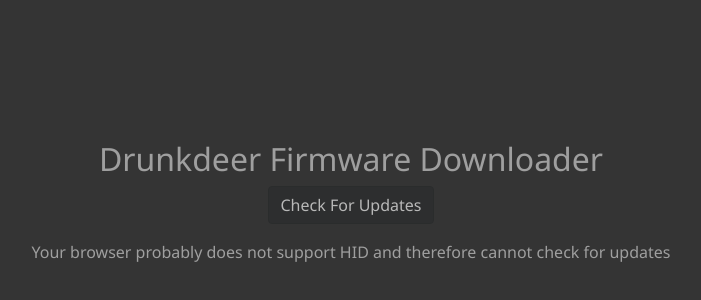
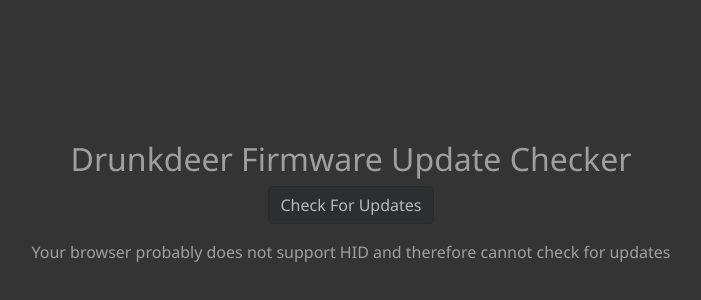
Before and after one commit to Mrcubix/Drunkdeer-update-checker, a plain HTML site: page index.html in a window 1280 px wide. Shown: the part 190-490 px from the top of the page, without its empty margins (289-990 px from the left). Drawn offline with nearby package versions, Linux system fonts and the light colour scheme.

Commit message:
Fix naming

```diff
--- a/index.html
+++ b/index.html
@@ -4,10 +4,10 @@
     <head>
         <meta charset="utf-8"/>
         <!--<meta http-equiv="cache-control" content="no-cache">-->
-        <title>Drunkdeer Firmware Downloader</title>
+        <title>Drunkdeer Firmware Update Checker</title>
 
         <!-- Discord Embed -->
-        <meta property="og:title" content="Drunkdeer Firmware Downloader">
+        <meta property="og:title" content="Drunkdeer Firmware Update Checker">
         <meta property="og:description" content="A tool to check for firmware update and download them if available.">
         <meta property="og:image" content="">
         <meta property="theme-color" content="#5C1C13">
@@ -27,7 +27,7 @@
     </head>
     <body>
         <section id="pre-request-content" class="d-flex flex-column justify-content-center content">
-            <h2 class="text-center">Drunkdeer Firmware Downloader</h2>
+            <h2 class="text-center">Drunkdeer Firmware Update Checker</h2>
             <Button id="update-btn" class="btn btn-primary update-check-btn" onclick="checkUpdate()" disabled>Check For Updates</Button>
             <p id="non-chromium-warning" class="text-center mt-3" hidden>Your browser probably does not support HID and therefore cannot check for updates</p>
             <noscript>
@@ -37,7 +37,7 @@
 
         <section id="post-request-content" class="d-flex hidden flex-column justify-content-center content">
 
-            <h2 class="text-center">Drunkdeer Firmware Downloader</h2>
+            <h2 class="text-center">Drunkdeer Firmware Update Checker</h2>
             <section id="version" class="d-flex flex-column justify-content-center">
                 <h3 class="text-center">Device: <span id="device-name"></span></h3>
                 <h3 class="text-center">Current Firmware Version: <span id="current-version"></span></h3>
```
